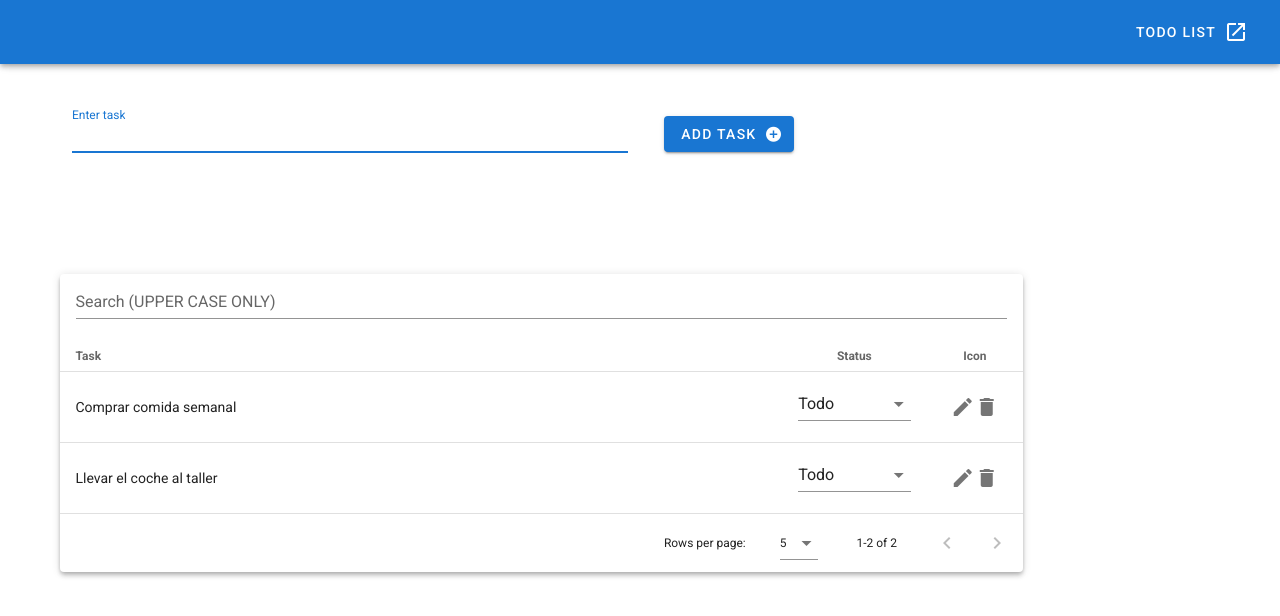
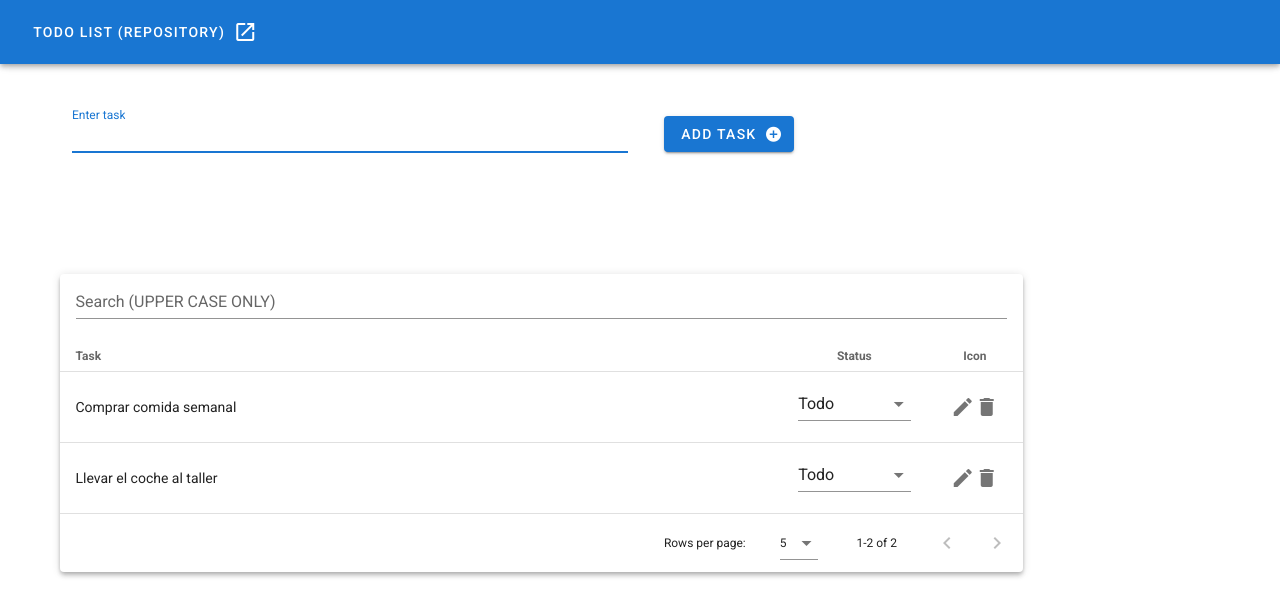
Before and after one commit to rafaGitHub1974/todo, a Vue app: page / in a window 1280 px wide. Shown: the top 616 px of the page. Built offline with nearby package versions, Linux system fonts and the light colour scheme.

Commit message:
fix: redirect to github repository

```diff
--- a/src/App.vue
+++ b/src/App.vue
@@ -5,34 +5,13 @@
       color="primary"
       dark
     >
-      <div class="d-flex align-center">
-        <!-- <v-img
-          alt="Vuetify Logo"
-          class="shrink mr-2"
-          contain
-          src="https://cdn.vuetifyjs.com/images/logos/vuetify-logo-dark.png"
-          transition="scale-transition"
-          width="40"
-        /> -->
-
-        <!-- <v-img
-          alt="Vuetify Name"
-          class="shrink mt-1 hidden-sm-and-down"
-          contain
-          min-width="100"
-          src="https://cdn.vuetifyjs.com/images/logos/vuetify-name-dark.png"
-          width="100"
-        /> -->
-      </div>
-
-      <v-spacer></v-spacer>
 
       <v-btn
-        href="https://github.com/vuetifyjs/vuetify/releases/latest"
+        href="https://github.com/rafaGitHub1974/todo/"
         target="_blank"
         text
       >
-        <span class="mr-2">TODO LIST</span>
+        <span class="mr-2">TODO LIST (repository)</span>
         <v-icon>mdi-open-in-new</v-icon>
       </v-btn>
     </v-app-bar>
```
